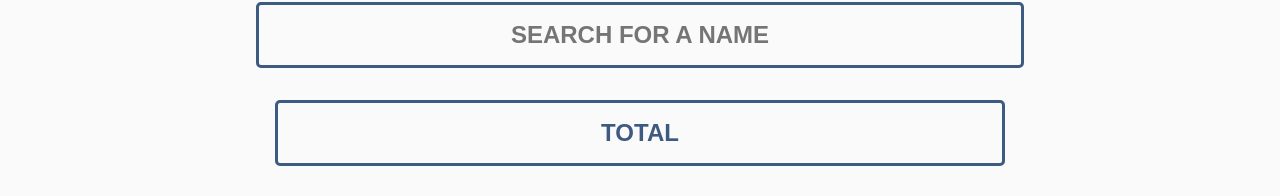
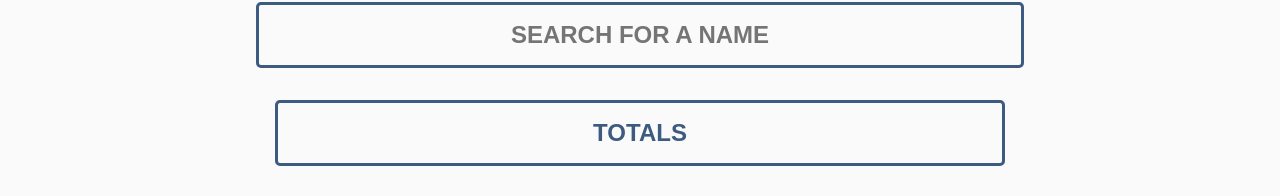
Before and after one commit to vtulonen/name-application, a React (Create React App) app: page / in a window 1280 px wide. Shown: the part 206-402 px from the top of the page. Built offline with nearby package versions, Linux system fonts and the light colour scheme.

Commit message:
tooltips tips on buttons

```diff
--- a/src/App.js
+++ b/src/App.js
@@ -52,14 +52,14 @@ function App() {
 
       <SearchNameAmount names={names}/>
 
-      <ToggleComponent  btnText={'Total'}
+      <ToggleComponent  btnText={'Totals'} toolTipText={'Total names at Solita'}
       component={<NamesTotalAmount names={names}/>}
      />
 
-     <ToggleComponent  btnText={'List all'}
+     <ToggleComponent  btnText={'List all'} toolTipText={'Names ordered by amount'}
       component={<ListAll names={names}/>}
      />
-     <ToggleComponent  btnText={'List names'}
+     <ToggleComponent  btnText={'List names'} toolTipText={'Ordered alphabetically'}
       component={<ListNames names={names}/>}
      />
 
--- a/src/Components/ListAll/styles.scss
+++ b/src/Components/ListAll/styles.scss
@@ -1,7 +1,6 @@
 @import '../../variables';
 
 .results.orderd-by-amount {
-
 	.result {
     width: 80%;
     max-width: 769px;
--- a/src/Components/ToggleComponent/index.js
+++ b/src/Components/ToggleComponent/index.js
@@ -5,10 +5,11 @@ import './styles.scss'
 const ToggleComponent = (props) => {
   const [showResults, setShowResults] = useState(false)
   const handleClick = () => setShowResults(!showResults)
-  const { component, btnText} = props;
+  const { component, btnText, toolTipText} = props;
   return (
     <div className="btn-container">
-      <button className="btn" onClick={handleClick}>{btnText}</button>
+      <button className="btn" tool-tip={toolTipText}
+      onClick={handleClick}>{btnText}</button>
       { showResults ? component : null }
     </div>
   )
--- a/src/Components/ToggleComponent/styles.scss
+++ b/src/Components/ToggleComponent/styles.scss
@@ -1,5 +1,30 @@
 @import '../../variables';
 
+
+.btn[tool-tip] {
+  position: relative;
+
+  &:after {
+    content: attr(tool-tip);
+    display: block;
+    position: absolute;
+    padding: .5rem 1rem;
+    border-radius: 5px;
+    background-color: $color-accent;
+    z-index: 99;
+    top: -1.5em;
+    right: -1.5em;
+    color: $color-dark;
+    font-size: $font-size-sm;
+    text-transform: initial;
+    transform: scale(0);
+    transition: transform ease-out 200ms;
+  }
+
+  &:hover::after, &:active::after {
+    transform: scale(1);
+  }
+}
 .btn {
   width: 100%;
   margin: 1rem 0;
```
